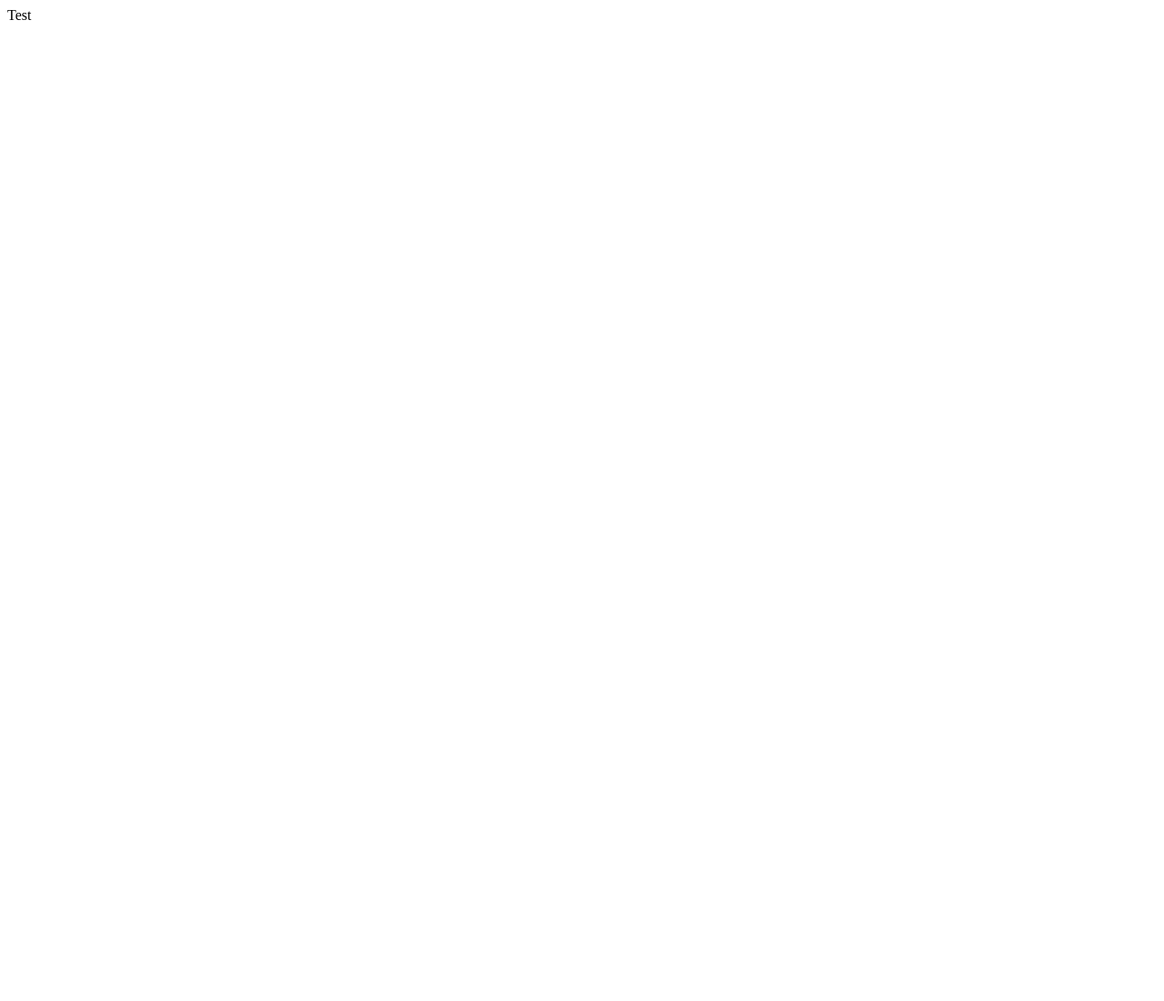
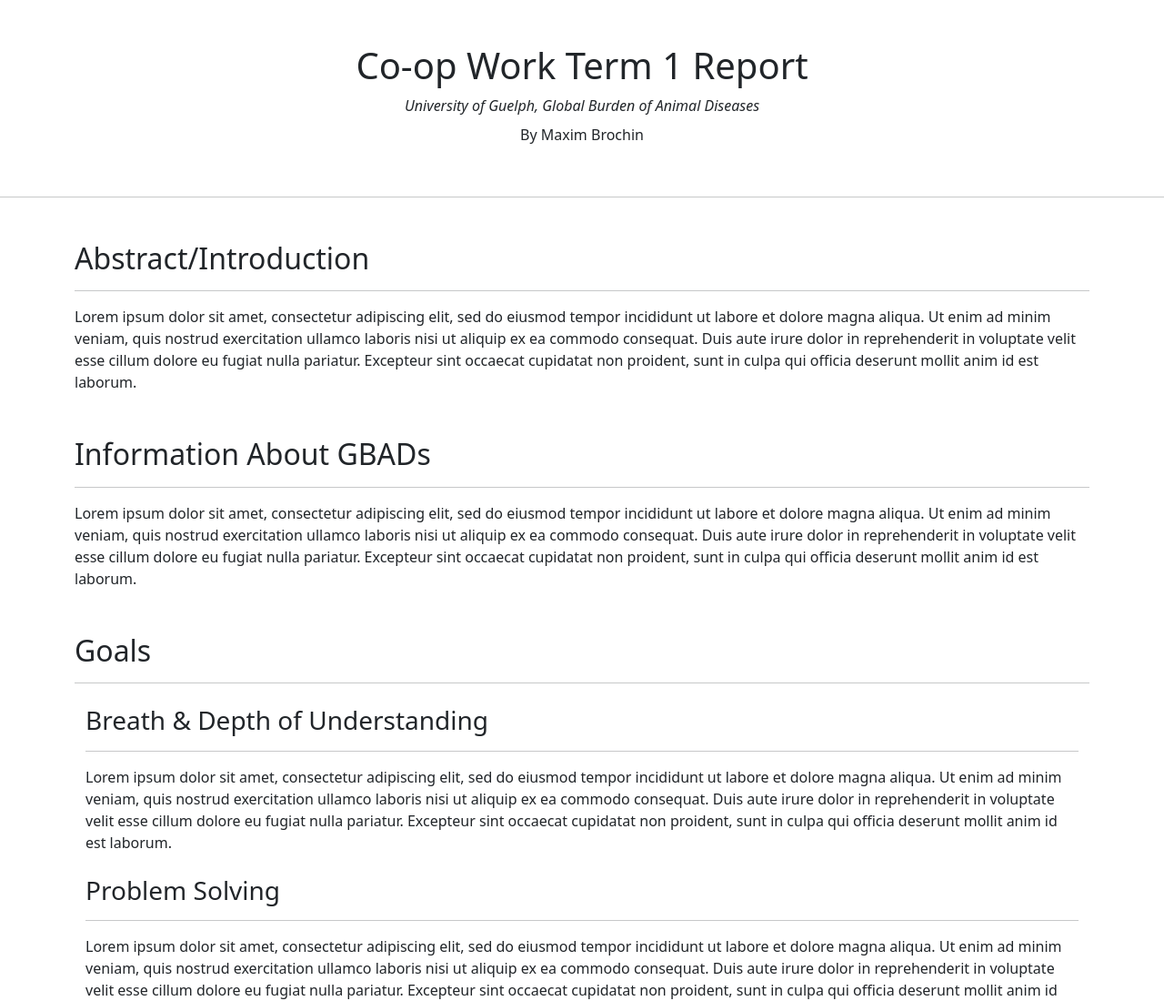
Before and after one commit to Brochin5671/Brochin5671.github.io, a plain HTML site: page index.html in a window 1280 px wide. Shown: the top 1100 px of the page at 91% size. Before the commit the page ends 800 px from the top, so only its background shows below. Drawn offline with nearby package versions, Linux system fonts and the light colour scheme.

Commit message:
Added sections and some styling

```diff
--- a/index.html
+++ b/index.html
@@ -1,7 +1,51 @@
 <!DOCTYPE html>
 <html>
-    <head></head>
+    <head>
+        <title>Co-op WT1 Report</title>
+        <meta charset="utf-8">
+        <meta name="viewport" content="width=device-width, initial-scale=1">
+        <meta name="description" content="Co-op Work Term 1 Report for University of Guelph, GBADs.">
+		<meta name="author" content="Maxim Brochin">
+        <link rel="stylesheet" href="./index.css">
+        <link href="https://cdn.jsdelivr.net/npm/bootstrap@5.1.1/dist/css/bootstrap.min.css" rel="stylesheet" integrity="sha384-F3w7mX95PdgyTmZZMECAngseQB83DfGTowi0iMjiWaeVhAn4FJkqJByhZMI3AhiU" crossorigin="anonymous">
+    </head>
     <body>
-        <p1>Test</p1>
+        <header class="text-center p-5">
+            <h1>Co-op Work Term 1 Report</h1>
+            <em>University of Guelph, Global Burden of Animal Diseases</em>
+            <p class="my-2">By Maxim Brochin</p>
+        </header>
+        <hr class="mt-0">
+        <div class="container">
+            <h2 class="mt-5">Abstract/Introduction</h2>
+            <hr>
+            <p>Lorem ipsum dolor sit amet, consectetur adipiscing elit, sed do eiusmod tempor incididunt ut labore et dolore magna aliqua. Ut enim ad minim veniam, quis nostrud exercitation ullamco laboris nisi ut aliquip ex ea commodo consequat. Duis aute irure dolor in reprehenderit in voluptate velit esse cillum dolore eu fugiat nulla pariatur. Excepteur sint occaecat cupidatat non proident, sunt in culpa qui officia deserunt mollit anim id est laborum.</p>
+            <h2 class="mt-5">Information About GBADs</h2>
+            <hr>
+            <p>Lorem ipsum dolor sit amet, consectetur adipiscing elit, sed do eiusmod tempor incididunt ut labore et dolore magna aliqua. Ut enim ad minim veniam, quis nostrud exercitation ullamco laboris nisi ut aliquip ex ea commodo consequat. Duis aute irure dolor in reprehenderit in voluptate velit esse cillum dolore eu fugiat nulla pariatur. Excepteur sint occaecat cupidatat non proident, sunt in culpa qui officia deserunt mollit anim id est laborum.</p>
+            <h2 class="mt-5">Goals</h2>
+            <hr>
+            <div class="container">
+                <h3 class="mt-4">Breath & Depth of Understanding</h3>
+                <hr>
+                <p>Lorem ipsum dolor sit amet, consectetur adipiscing elit, sed do eiusmod tempor incididunt ut labore et dolore magna aliqua. Ut enim ad minim veniam, quis nostrud exercitation ullamco laboris nisi ut aliquip ex ea commodo consequat. Duis aute irure dolor in reprehenderit in voluptate velit esse cillum dolore eu fugiat nulla pariatur. Excepteur sint occaecat cupidatat non proident, sunt in culpa qui officia deserunt mollit anim id est laborum.</p>
+                <h3 class="mt-4">Problem Solving</h3>
+                <hr>
+                <p>Lorem ipsum dolor sit amet, consectetur adipiscing elit, sed do eiusmod tempor incididunt ut labore et dolore magna aliqua. Ut enim ad minim veniam, quis nostrud exercitation ullamco laboris nisi ut aliquip ex ea commodo consequat. Duis aute irure dolor in reprehenderit in voluptate velit esse cillum dolore eu fugiat nulla pariatur. Excepteur sint occaecat cupidatat non proident, sunt in culpa qui officia deserunt mollit anim id est laborum.</p>
+                <h3 class="mt-4">Personal Organization/Time Management</h3>
+                <hr>
+                <p>Lorem ipsum dolor sit amet, consectetur adipiscing elit, sed do eiusmod tempor incididunt ut labore et dolore magna aliqua. Ut enim ad minim veniam, quis nostrud exercitation ullamco laboris nisi ut aliquip ex ea commodo consequat. Duis aute irure dolor in reprehenderit in voluptate velit esse cillum dolore eu fugiat nulla pariatur. Excepteur sint occaecat cupidatat non proident, sunt in culpa qui officia deserunt mollit anim id est laborum.</p>
+            </div>
+            <h2 class="mt-5">Job Description</h2>
+            <hr>
+            <p>Lorem ipsum dolor sit amet, consectetur adipiscing elit, sed do eiusmod tempor incididunt ut labore et dolore magna aliqua. Ut enim ad minim veniam, quis nostrud exercitation ullamco laboris nisi ut aliquip ex ea commodo consequat. Duis aute irure dolor in reprehenderit in voluptate velit esse cillum dolore eu fugiat nulla pariatur. Excepteur sint occaecat cupidatat non proident, sunt in culpa qui officia deserunt mollit anim id est laborum.</p>
+            <h2 class="mt-5">Conclusions</h2>
+            <hr>
+            <p>Lorem ipsum dolor sit amet, consectetur adipiscing elit, sed do eiusmod tempor incididunt ut labore et dolore magna aliqua. Ut enim ad minim veniam, quis nostrud exercitation ullamco laboris nisi ut aliquip ex ea commodo consequat. Duis aute irure dolor in reprehenderit in voluptate velit esse cillum dolore eu fugiat nulla pariatur. Excepteur sint occaecat cupidatat non proident, sunt in culpa qui officia deserunt mollit anim id est laborum.</p>
+            <h2 class="mt-5">Acknowledgements</h2>
+            <hr>
+            <p>Lorem ipsum dolor sit amet, consectetur adipiscing elit, sed do eiusmod tempor incididunt ut labore et dolore magna aliqua. Ut enim ad minim veniam, quis nostrud exercitation ullamco laboris nisi ut aliquip ex ea commodo consequat. Duis aute irure dolor in reprehenderit in voluptate velit esse cillum dolore eu fugiat nulla pariatur. Excepteur sint occaecat cupidatat non proident, sunt in culpa qui officia deserunt mollit anim id est laborum.</p>
+        </div>
+        <script src="https://cdn.jsdelivr.net/npm/bootstrap@5.1.1/dist/js/bootstrap.bundle.min.js" integrity="sha384-/bQdsTh/da6pkI1MST/rWKFNjaCP5gBSY4sEBT38Q/9RBh9AH40zEOg7Hlq2THRZ" crossorigin="anonymous"></script>
     </body>
 </html>
```
